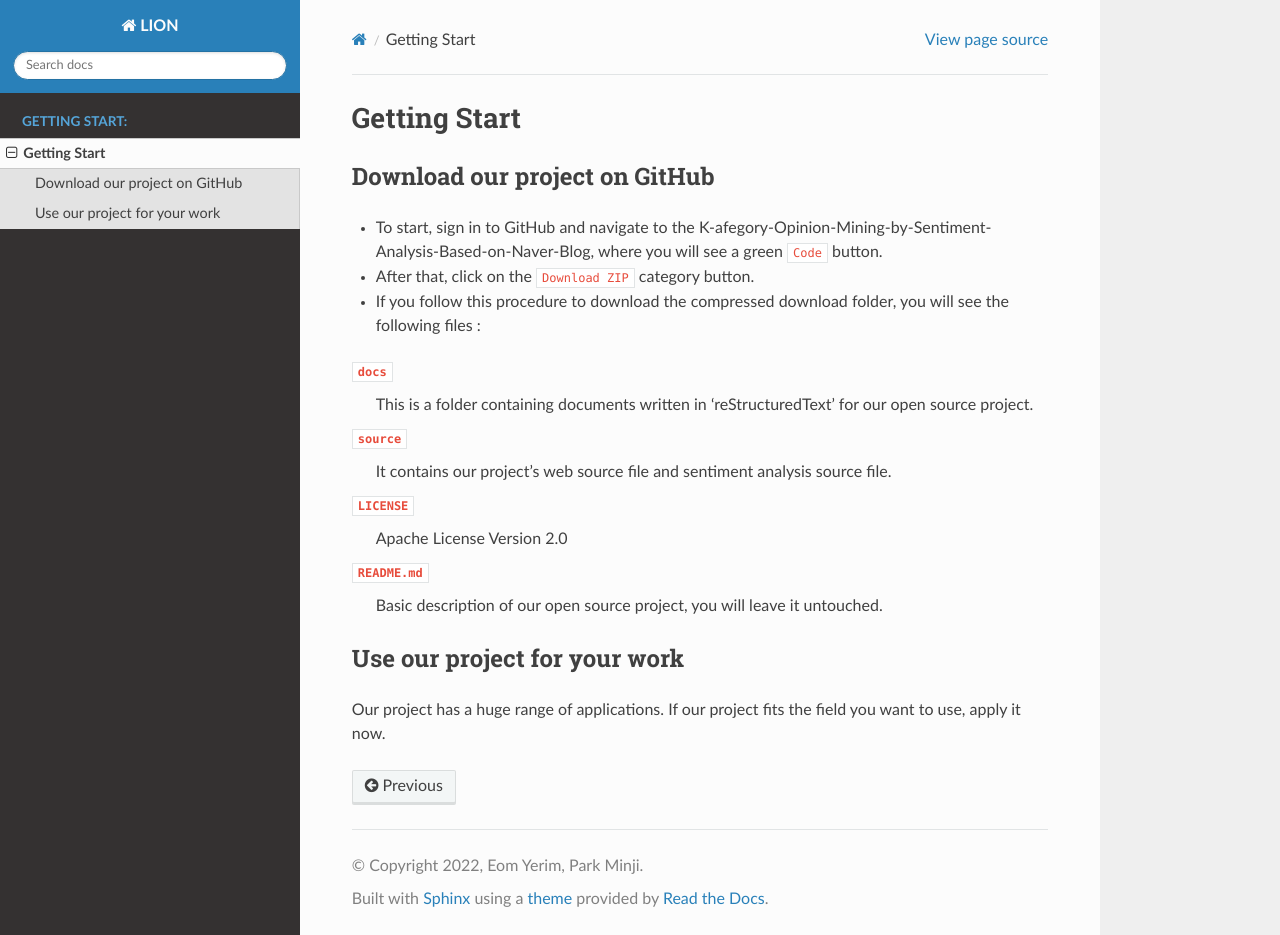
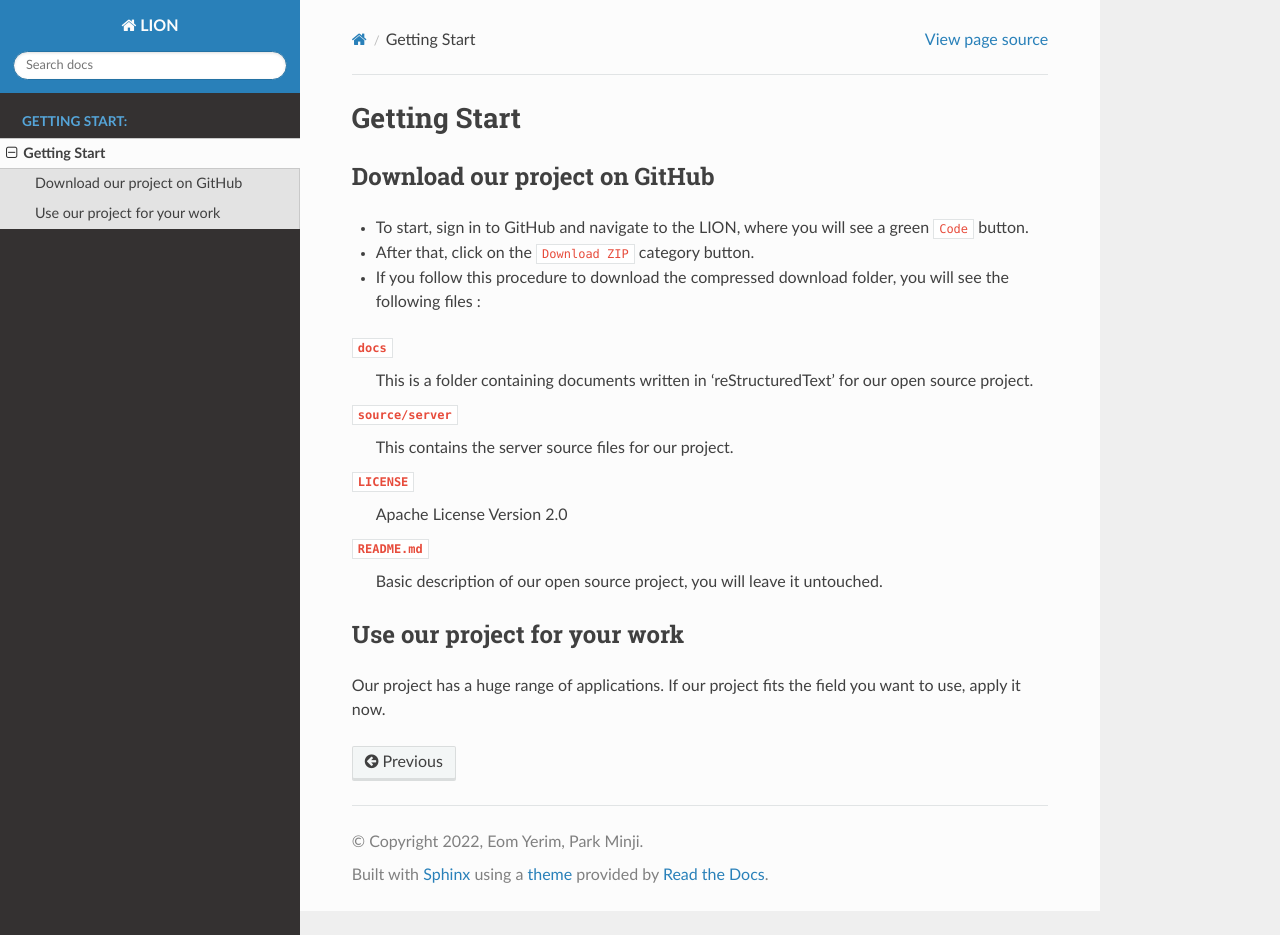
Before and after one commit to Mindlestick/KUBESIoT, a Sphinx documentation site: the page built from docs/source/gettingStart/gettingstart.rst, in a window 1280 px wide and 935 px high. Built offline with Sphinx 7.4.7 and the Read the Docs theme 2.0.0, drawn with Linux system fonts in a browser that asks for light colours.

Commit message:
getting start 소스 설명 수정

```diff
--- a/docs/source/gettingStart/gettingstart.rst
+++ b/docs/source/gettingStart/gettingstart.rst
@@ -5,14 +5,14 @@ Getting Start
 Download our project on GitHub
 ==============================
 
-* To start, sign in to GitHub and navigate to the K-afegory-Opinion-Mining-by-Sentiment-Analysis-Based-on-Naver-Blog, where you will see a green ``Code`` button.
+* To start, sign in to GitHub and navigate to the LION, where you will see a green ``Code`` button.
 * After that, click on the ``Download ZIP`` category button.
 * If you follow this procedure to download the compressed download folder, you will see the following files :
 ``docs``
     This is a folder containing documents written in 'reStructuredText' for our open source project.
 
-``source``
-    It contains our project's web source file and sentiment analysis source file.
+``source/server``
+    This contains the server source files for our project.
 
 ``LICENSE``
     Apache License Version 2.0
```
